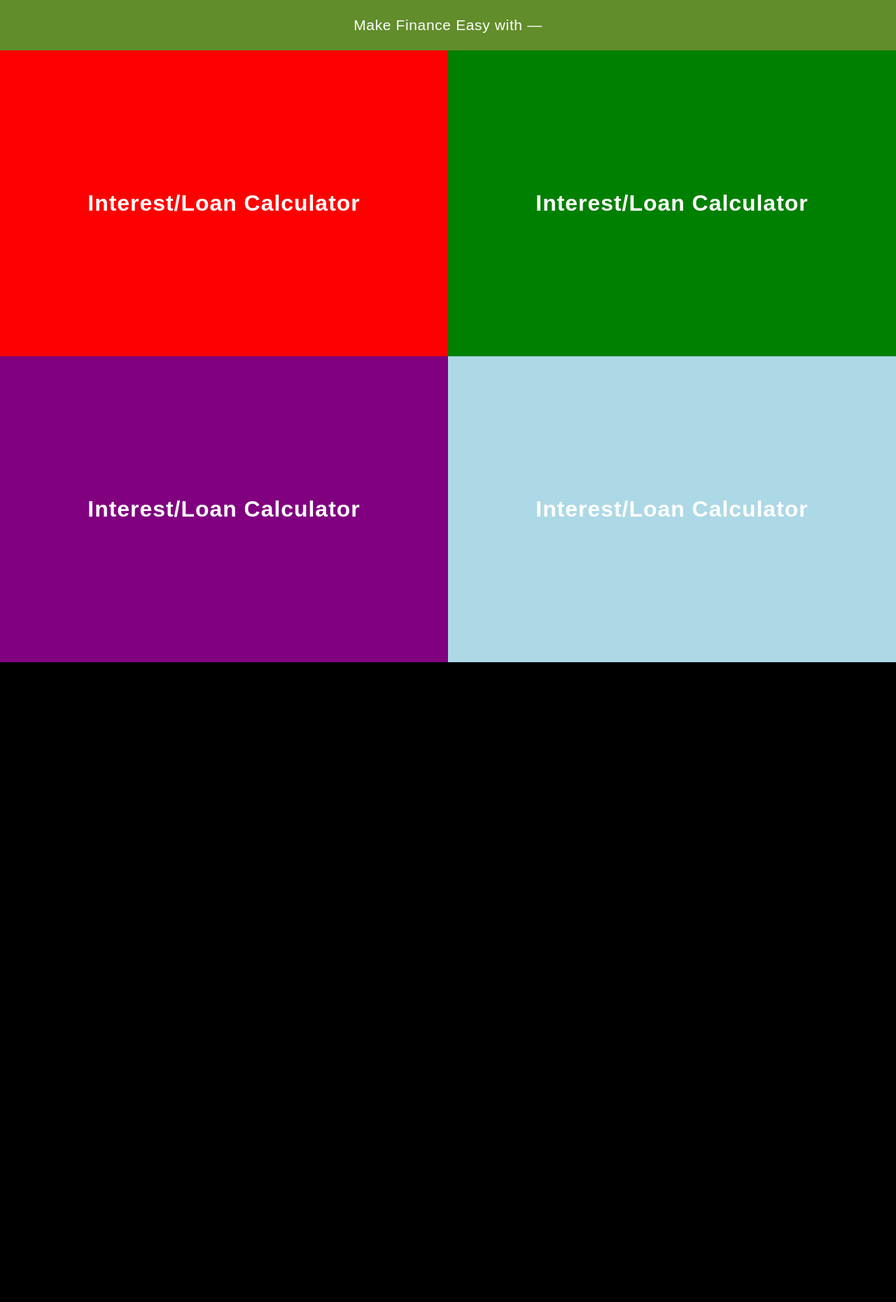
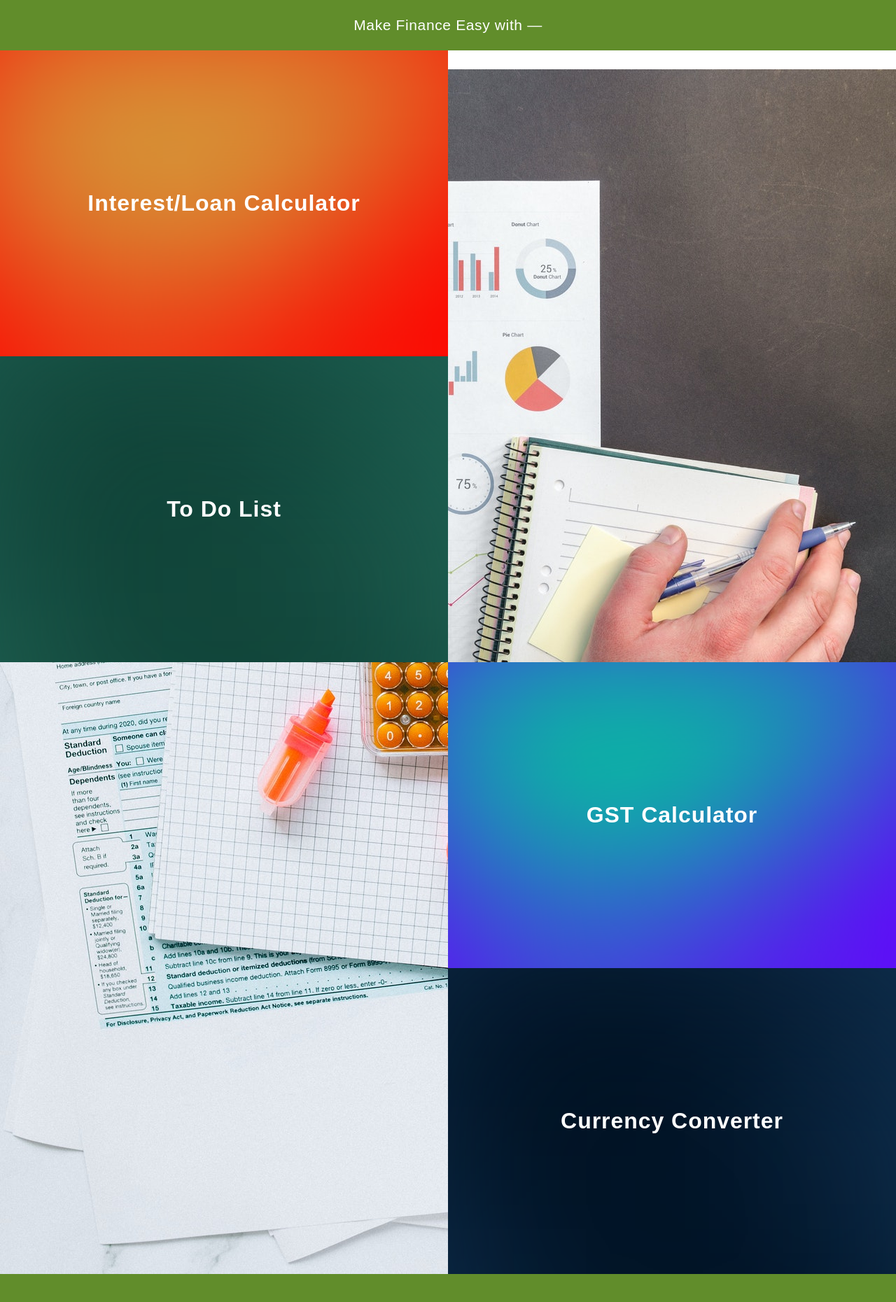
Before and after one commit to abhaychandra123/Hackcom, a Python web app: template template/home.html in a window 1280 px wide. Shown: the part 1302-3162 px from the top of the page at 70% size. Before the commit the page ends 2248 px from the top, so only its background shows below. Run offline with Jinja, Linux system fonts and the light colour scheme; the template is opened without the code that fills it, so the values that code supplies are empty; some web fonts are replaced.

Commit message:
Added Tools Gradient + Parallax

```diff
--- a/style.css
+++ b/style.css
@@ -4,7 +4,7 @@
     height: 40vw;
     /*to make the height and width responsive*/
     width: 40vw;
-    background: url(clock.png) no-repeat;
+    background: url("static/clock.gif") no-repeat;
     /*setting our background image*/
     background-size: 100%;
 }
--- a/template/home.html
+++ b/template/home.html
@@ -14,7 +14,7 @@
     <link rel="preconnect" href="https://fonts.gstatic.com" crossorigin>
     <link href="https://fonts.googleapis.com/css2?family=Roboto:wght@300&display=swap" rel="stylesheet">
     <!-- Roboto Font-->
-    <title>FinTech</title>
+    <title>FTnator</title>
 <!-- CSS-->
 <style>
 /* Navbar */
@@ -150,26 +150,52 @@ margin: 0;
 .tool-container{
     display: grid;
     grid-template-columns: 50% 50%;
-    grid-template-rows: auto auto;
+    grid-template-rows: auto auto auto auto;
     grid-template-areas:
-    "contenta contentb"
-    "contentc contentd";
+    "contenta image1"
+    "contentb image1"
+    "image2 contentc"
+    "image2 contentd";
 }
 .tool-item1{
-    background-color: red;
+    background-image: url("/static/red-bg.png");
+    background-repeat: no-repeat;
+    background-size: cover;
     grid-area: contenta;
 }
 .tool-item2{
-    background-color: green;
+    background-image: url("/static/green-bg.png");
     grid-area: contentb;
+    background-repeat: no-repeat;
+    background-size: cover;
 }
 .tool-item3{
-    background-color: purple;
+    background-image: url("/static/blue-bg.png");
     grid-area: contentc;
+    background-repeat: no-repeat;
+    background-size: cover;
 }
 .tool-item4{
-    background-color: lightblue;
+    background-image: url("/static/dark-bg.png");
     grid-area: contentd;
+    background-repeat: no-repeat;
+    background-size: cover;
+}
+.tool-item5{
+    background-image: url("../static/calculator.jpg");
+    background-attachment: fixed;
+    background-position: bottom 0 right 0;
+    min-height: 400px;
+    grid-area: image1;
+    background-repeat: no-repeat;
+}
+.tool-item6{
+    background-image: url("../static/coins.jpg");
+    background-attachment: fixed;
+    background-position: bottom 0 left 0;
+    min-height: 400px;
+    grid-area: image2;
+    background-repeat: no-repeat;
 }
 .tool-item-heading{
     font-family: 'Poppins', sans-serif;
@@ -180,6 +206,8 @@ margin: 0;
     margin: 200px 0 200px 0;
 }
 /* tools */
+/* YT vid */
+/* YT vid */
 </style>
 <!-- CSS-->
 </head>
@@ -225,10 +253,18 @@ margin: 0;
     <!-- Tools-->
     <div class="tool-container">
         <a href="#" style="text-decoration: none;" class="tool-item1"><div><h2 class="tool-item-heading"><span>Interest/Loan Calculator</span></h2></div></a>
-        <a href="#" style="text-decoration: none;" class="tool-item2"><div><h2 class="tool-item-heading"><span>Interest/Loan Calculator</span></h2></div></a>
-        <a href="#" style="text-decoration: none;" class="tool-item3"><div><h2 class="tool-item-heading"><span>Interest/Loan Calculator</span></h2></div></a>
-        <a href="#" style="text-decoration: none;" class="tool-item4"><div><h2 class="tool-item-heading"><span>Interest/Loan Calculator</span></h2></div></a>
+        <a href="#" style="text-decoration: none;" class="tool-item2"><div><h2 class="tool-item-heading"><span>To Do List</span></h2></div></a>
+        <a href="#" style="text-decoration: none;" class="tool-item3"><div><h2 class="tool-item-heading"><span>GST Calculator</span></h2></div></a>
+        <a href="#" style="text-decoration: none;" class="tool-item4"><div><h2 class="tool-item-heading"><span>Currency Converter</span></h2></div></a>
+        <div class="tool-item5"></div>
+        <div class="tool-item6"></div>
     </div>
     <!-- Tools-->
+    <!-- Divider-->
+    <section class="divider">
+    </section>
+    <!-- Divider-->
+    <!-- YT Vid-->
+    <!-- YT Vid-->
 </body>
 </html>
```
Also changed, not shown: index.html (+14 -13 lines), static/blue-bg.png (added), static/calculator.jpg (added), static/clock.gif (added), static/coins.jpg (added), static/dark-bg.png (added), static/green-bg.png (added), static/red-bg.png (added).
